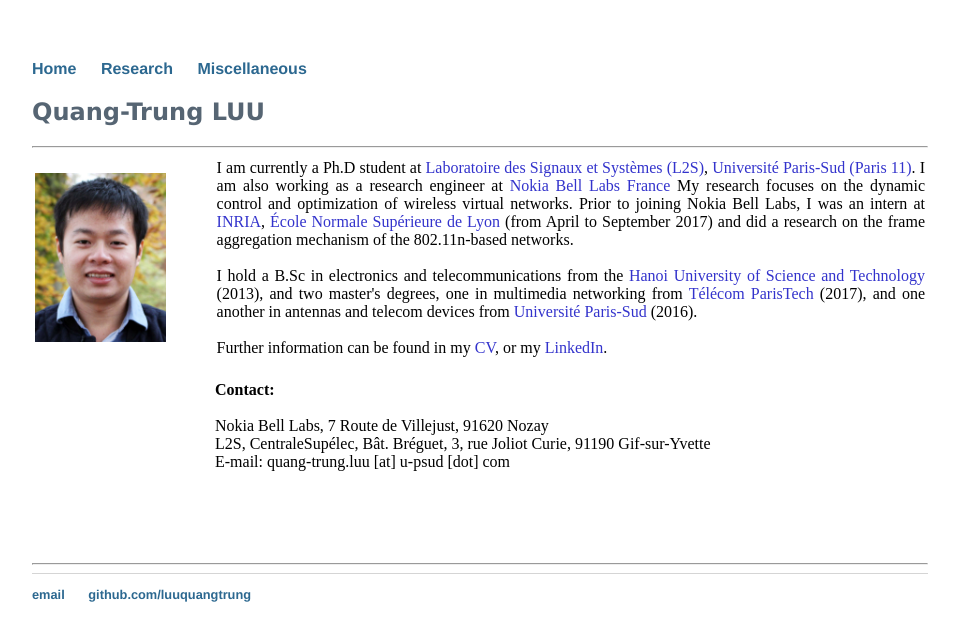
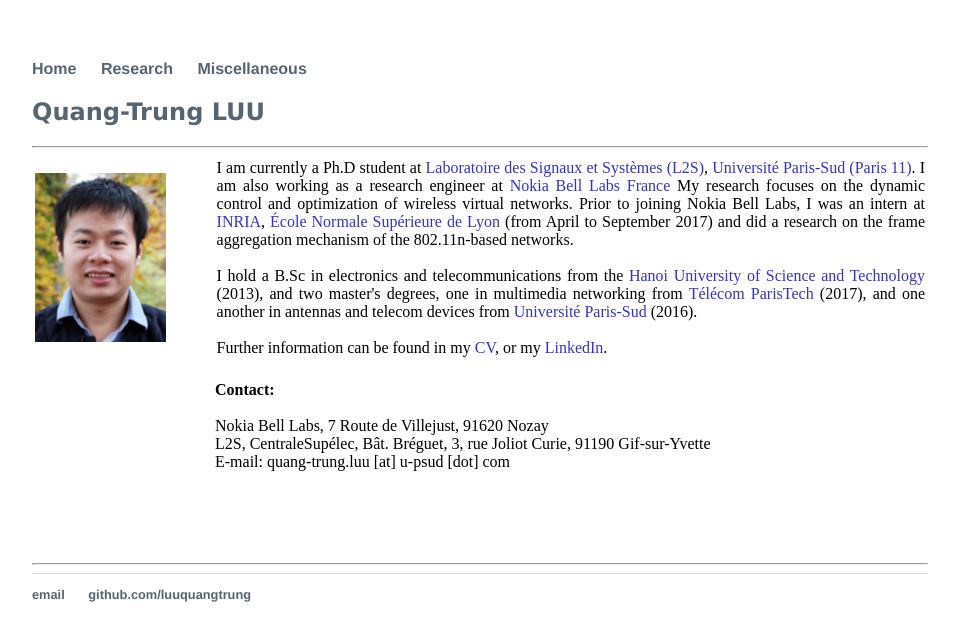
Before and after one commit to luuquangtrung/luuquangtrung.github.io_v1, a Jekyll site: the page built from index.html, in a window 1280 px wide. Shown: the top 641 px of the page, without its empty margins (160-1119 px from the left). Built offline with Jekyll 4.4.1, drawn with Linux system fonts in a browser that asks for light colours.

Commit message:
Update main.css

```diff
--- a/css/main.css
+++ b/css/main.css
@@ -14,7 +14,7 @@ nav ul li, footer ul li {
 }
 a {
     text-decoration: none;
-    color: #2C6890;
+    color: #566573;
 }
 a:hover {
     <!-- text-decoration: underline; -->
```
